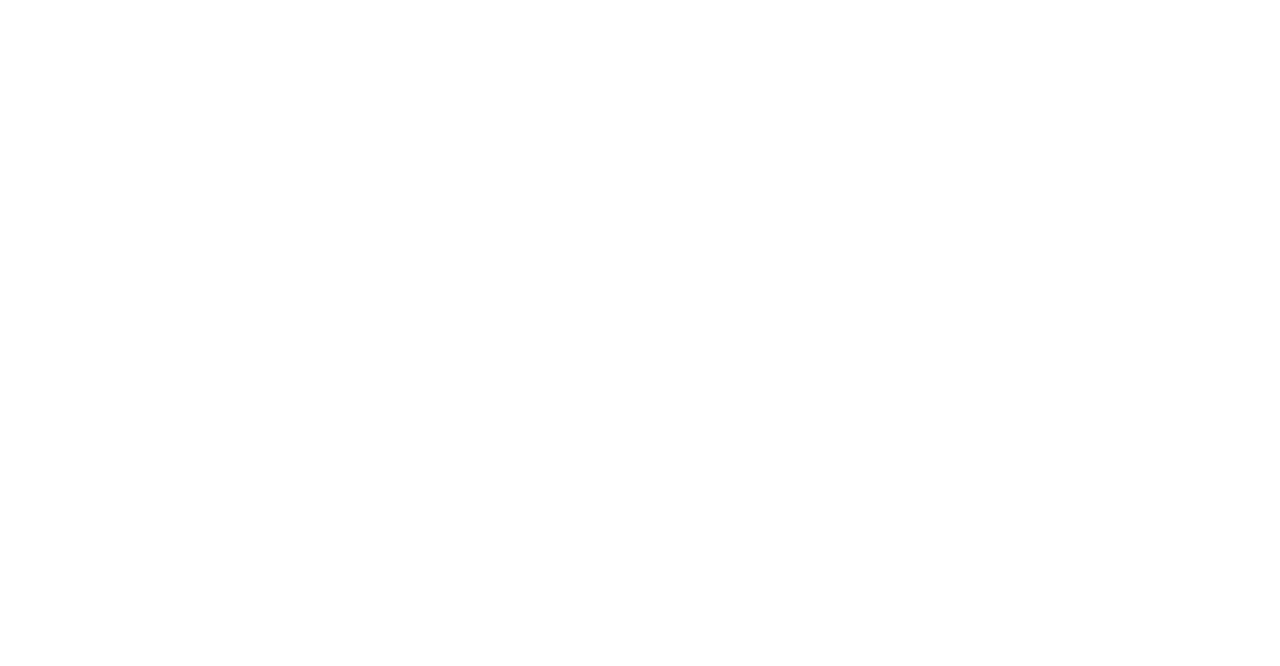
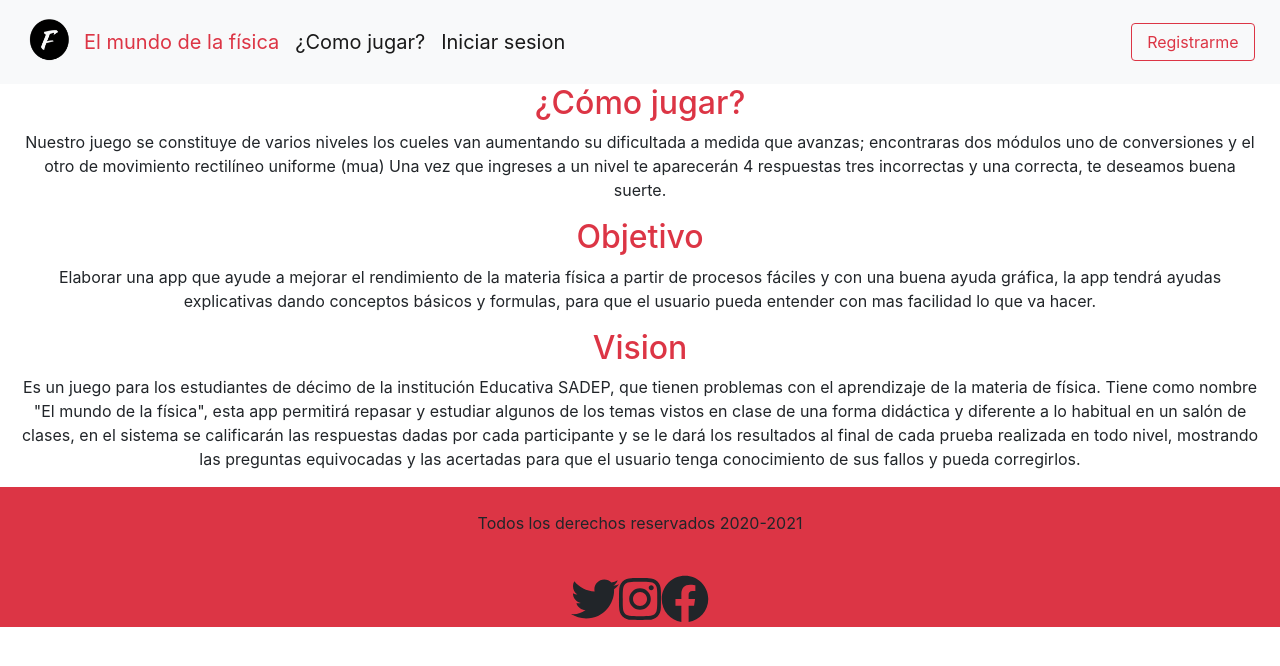
Before and after one commit to emanueljulio420/Equipo-7_PPI_2020, a React (Create React App) app in the folder frontend/: page /como in a window 1280 px wide. Shown: the top 666 px of the page. Built offline with nearby package versions, Linux system fonts and the light colour scheme.

Commit message:
se le da ruta a como jugar en el header

```diff
--- a/frontend/src/Components/Header.jsx
+++ b/frontend/src/Components/Header.jsx
@@ -14,7 +14,7 @@
             <div className="collapse navbar-collapse" id="navbarSupportedContent">
                 <ul className="navbar-nav mr-auto text">
                     <li className="nav-item active">
-                        <a className="navbar-brand text-black">¿Como jugar?</a>
+                        <Link to="como" className="navbar-brand text-black">¿Como jugar?</Link>
                     </li>
                     <li className="nav-item active">
                         <Link to="peluda" className="navbar-brand text-black">Iniciar sesion</Link>
--- a/frontend/src/Route/App.js
+++ b/frontend/src/Route/App.js
@@ -24,6 +24,7 @@
                 <Route exact path="/" component={Inicio} />
                 <Route path="/monda" component={Elegir} />
                 <Route path="/peluda" component={Comenzar} />
+                <Route path="/como" component={ComoJugar} />
 
             </Switch>
         </BrowserRouter>
```
